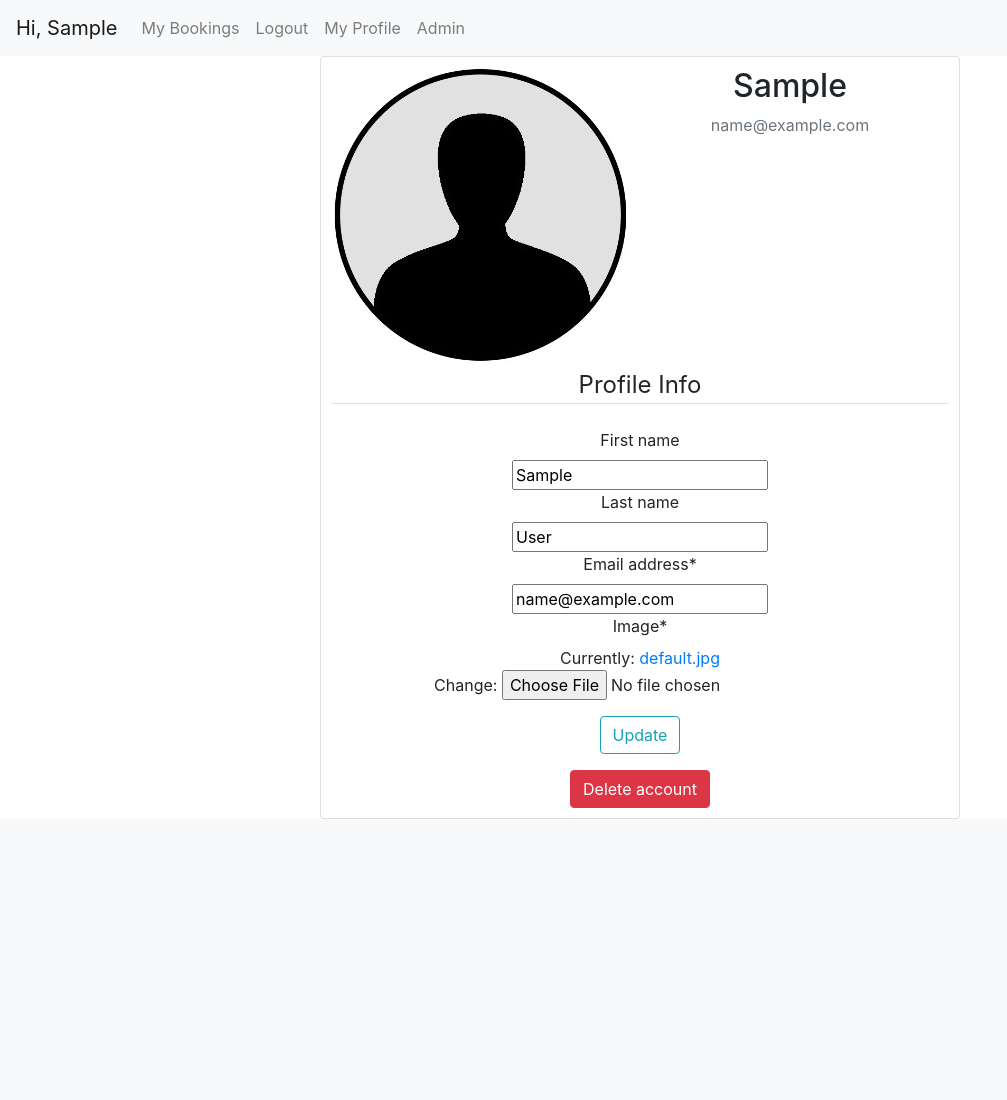
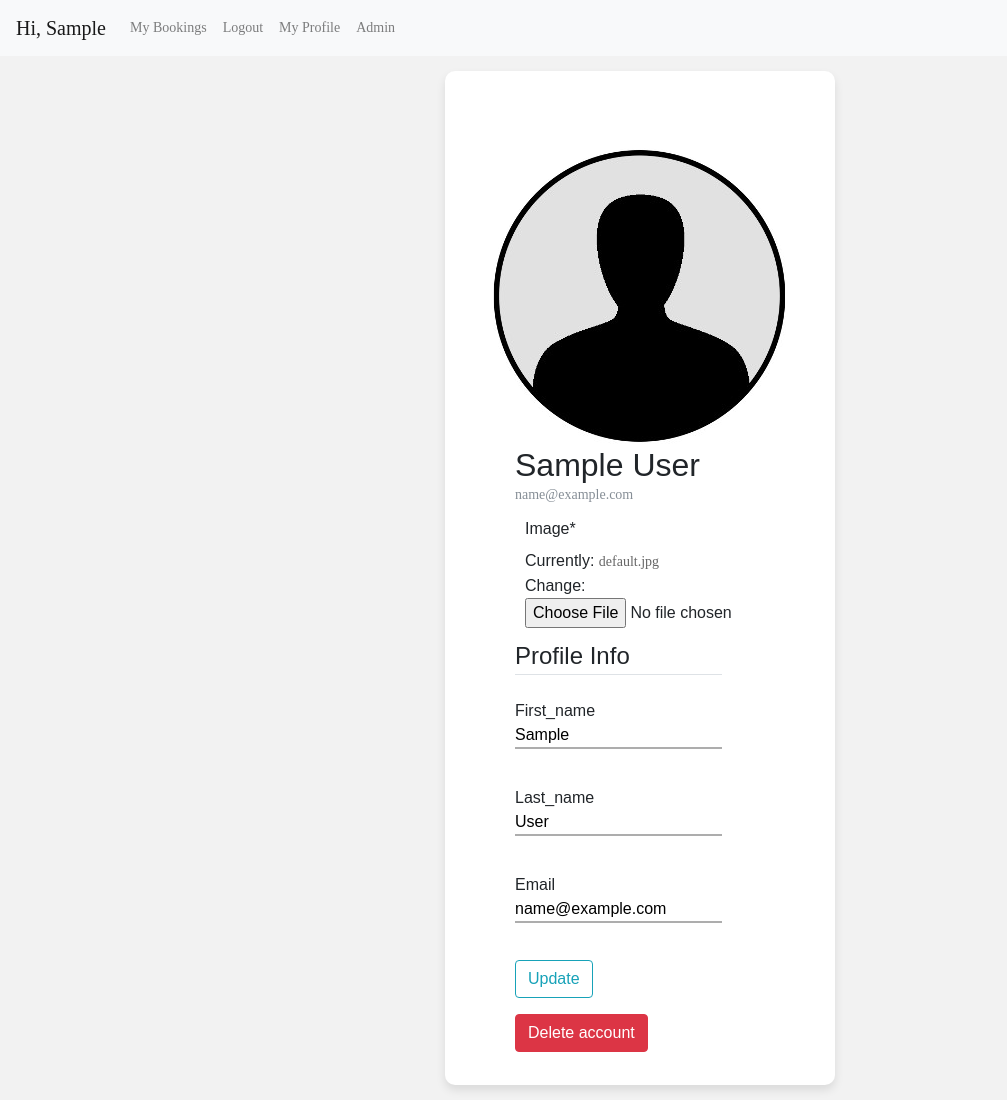
Before and after one commit to jaysondale/court-booking, a Django app: page /profile/ in a window 1280 px wide. Shown: the whole page, without its empty margins (0-1007 px from the left). Before the commit the page ends 819 px from the top, so only its background shows below. Run offline with Django 3.2, Linux system fonts and the light colour scheme; the visitor is signed in with stand-in values (Sample User, id 1); some libraries are stand-ins or nearby versions; some web fonts are replaced.

Commit message:
New design implementations

```diff
--- a/templates/registration/login.html
+++ b/templates/registration/login.html
@@ -83,7 +83,7 @@
                     <a class="txt2" href="{% url 'password_reset' %}">
                         Change Password
                     </a>
-
+                </div>
             </form>
         </div>
     </div>
--- a/user_manage/models.py
+++ b/user_manage/models.py
@@ -48,6 +48,7 @@ class Profile(models.Model):
 
 		img = Image.open(self.image.path)
 
+
 		if img.height > 300 or img.width > 300:
 			output_size = (300, 300)
 			img.thumbnail(output_size)
--- a/user_manage/templates/profile.html
+++ b/user_manage/templates/profile.html
@@ -1,30 +1,109 @@
 {% extends "base.html" %}
 {% load crispy_forms_tags %}
+{% load static %}
 {% block content %}
-    <div class="card text-center" style="margin: auto; width: 50%; padding: 10px;">
-        <div class="content-section">
-          <div class="media">
-            <img class="rounded-circle account-img" src="{{ user.profile.image.url }}">
-            <div class="media-body">
-              <h2 class="account-heading">{{ user.first_name }}</h2>
+<head>
+    <title>Login V2</title>
+    <meta charset="UTF-8">
+    <meta name="viewport" content="width=device-width, initial-scale=1">
+    <!--===============================================================================================-->
+    <link rel="icon" type="image/png" href="images/icons/favicon.ico"/>
+    <!--===============================================================================================-->
+    <link rel="stylesheet" type="text/css" href="{% static 'vendor/bootstrap/css/bootstrap.min.css' %}">
+    <!--===============================================================================================-->
+    <link rel="stylesheet" type="text/css" href="{% static 'fonts/font-awesome-4.7.0/css/font-awesome.min.css' %}">
+    <!--===============================================================================================-->
+    <link rel="stylesheet" type="text/css" href="{% static 'fonts/iconic/css/material-design-iconic-font.min.css' %}">
+    <!--===============================================================================================-->
+    <link rel="stylesheet" type="text/css" href="{% static 'vendor/animate/animate.css' %}">
+    <!--===============================================================================================-->
+    <link rel="stylesheet" type="text/css" href="{% static 'vendor/css-hamburgers/hamburgers.min.css' %}">
+    <!--===============================================================================================-->
+    <link rel="stylesheet" type="text/css" href="{% static 'vendor/animsition/css/animsition.min.css' %}">
+    <!--===============================================================================================-->
+    <link rel="stylesheet" type="text/css" href="{% static 'vendor/select2/select2.min.css' %}">
+    <!--===============================================================================================-->
+    <link rel="stylesheet" type="text/css" href="{% static 'vendor/daterangepicker/daterangepicker.css' %}">
+    <!--===============================================================================================-->
+    <link rel="stylesheet" type="text/css" href="{% static 'css/util.css' %}">
+    <link rel="stylesheet" type="text/css" href="{% static 'css/main.css' %}">
+    <!--===============================================================================================-->
+</head>
+<body>
+<meta name="viewport" content="width=device-width, initial-scale=1.0">
+<div class="limiter">
+    <div class="container-login100">
+        <div class="wrap-login100">
+            <div class="container-fluid">
+                <div class="col-md">
+                    <div class="d-flex justify-content-center">
+                        <img class="rounded-circle account-img" src="{{ user.profile.image.url }}" style="size: auto">
+                    </div>
+
+                    <div class="row">
+                      <h2 class="account-heading">{{ user.first_name }} {{" "}} {{user.last_name}}</h2>
+
+                    </div>
+
+                    <div class="row">
                         <p class="text-secondary">{{ user.email }}</p>
                     </div>
-          </div>
+
+                    <div class="row" style="padding: 10px">
                         <form method="POST" enctype="multipart/form-data">
                             {% csrf_token %}
-              <fieldset class="form-group">
+                            {{ p_form|crispy }}
+                        </form>
+                        </div>
+
+                    <div class="row">
+                          <form method="POST" enctype="multipart/form-data">
+                              {% csrf_token %}
                                   <legend class="border-bottom mb-4">Profile Info</legend>
-                  {{ u_form|crispy }}
-                  {{ p_form|crispy }}
-              </fieldset>
+                              {% for field in u_form%}
+                                  <div class="wrap-input100">
+                                      {{ field.html_name|capfirst }}
+                                      <p></p>
+                                      {{ field }}
+                                  </div>
+                              {% endfor %}
                               <div class="form-group">
                                   <button class="btn btn-outline-info" type="submit">Update</button>
                               </div>
                           </form>
+                    </div>
 
+                    <div class="row">
                         <form method="get" action="{% url 'delete' pk=user.pk %}">
                             <button class="btn btn-danger" type="submit">Delete account</button>
                         </form>
                     </div>
                 </div>
+            </div>
+        </div>
+        </div>
+    </div>
+</div>
+
+<div id="dropDownSelect1"></div>
+
+<!--===============================================================================================-->
+<script src="{% static 'vendor/jquery/jquery-3.2.1.min.js' %}"></script>
+<!--===============================================================================================-->
+<script src="{% static 'vendor/animsition/js/animsition.min.js' %}"></script>
+<!--===============================================================================================-->
+<script src="{% static 'vendor/bootstrap/js/popper.js' %}"></script>
+<script src="{% static 'vendor/bootstrap/js/bootstrap.min.js' %}"></script>
+<!--===============================================================================================-->
+<script src="{% static 'vendor/select2/select2.min.js' %}"></script>
+<!--===============================================================================================-->
+<script src="{% static 'vendor/daterangepicker/moment.min.js' %}"></script>
+<script src="{% static 'vendor/daterangepicker/daterangepicker.js' %}"></script>
+<!--===============================================================================================-->
+<script src="{% static 'vendor/countdowntime/countdowntime.js' %}"></script>
+<!--===============================================================================================-->
+<script src="{% static 'js/main.js' %}"></script>
+
+</body>
+</html>
 {% endblock content %}
```
Also changed, not shown: media/profile_pics/Bleeding_Heart.gif (added), 3 other files. Lines whose indentation alone changed are shown as unchanged.
